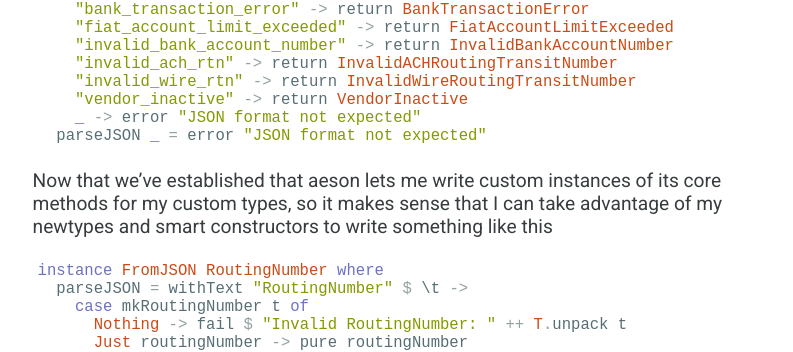
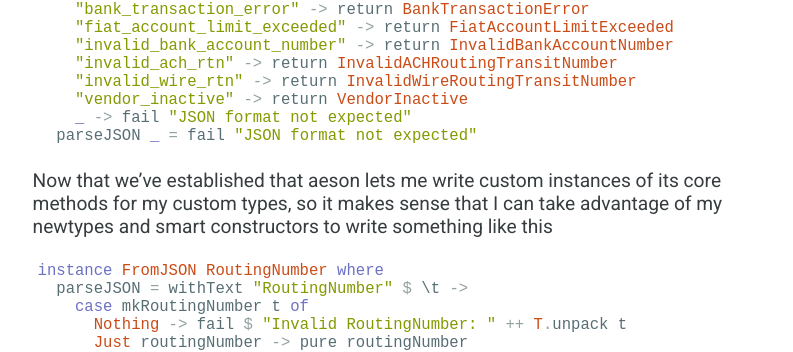
Before and after one commit to dmarticus/dmarticus.github.io, a Jekyll site: the page built from _posts/2022-10-31-use-newtypes-for-typesafe-data-validation-with-aeson.md, in a window 1280 px wide and 900 px high, scrolled down 3835 px. Shown: the part 151-503 px from the top of the window, without its empty margins (238-1031 px from the left). Built offline with Jekyll 4.4.1, drawn with Linux system fonts in a browser that asks for light colours; comment, search, counter and statistics services are not loaded.

Commit message:
use fail not error

````diff
--- a/_posts/2022-10-31-use-newtypes-for-typesafe-data-validation-with-aeson.md
+++ b/_posts/2022-10-31-use-newtypes-for-typesafe-data-validation-with-aeson.md
@@ -170,8 +170,8 @@ instance FromJSON PayoutErrorCode where
     "invalid_ach_rtn" -> return InvalidACHRoutingTransitNumber
     "invalid_wire_rtn" -> return InvalidWireRoutingTransitNumber
     "vendor_inactive" -> return VendorInactive
-    _ -> error "JSON format not expected"
-  parseJSON _ = error "JSON format not expected"
+    _ -> fail "JSON format not expected"
+  parseJSON _ = fail "JSON format not expected"
 ```
 
 Now that we've established that aeson lets me write custom instances of its core methods for my custom types, so it makes sense that I can take advantage of my newtypes and smart constructors to write something like this
````
